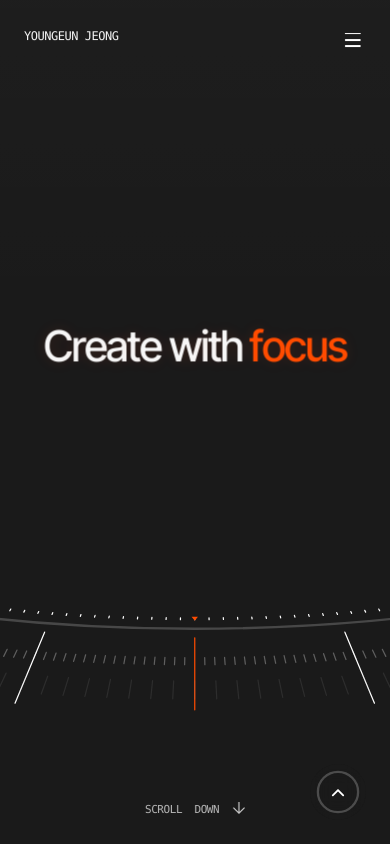
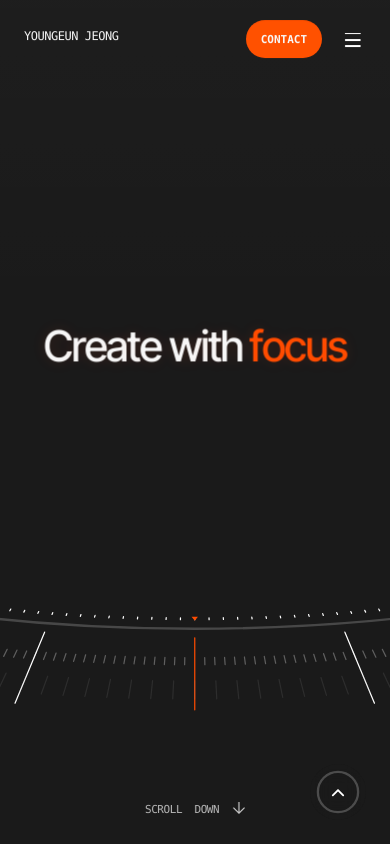
Before and after one commit to j-youngeun/personal-portfolio, a React (Vite) app: page / in a window 390 px wide. Shown: the top 844 px of the page. Built offline with nearby package versions, Linux system fonts and the light colour scheme; a web font is replaced by a local one.

Commit message:
Hide contact button on contact section

```diff
--- a/src/App.css
+++ b/src/App.css
@@ -78,6 +78,51 @@
   align-items: center;
   justify-content: flex-end;
   max-width: min(72vw, 980px);
+}
+
+.site-header__contact-link {
+  display: none;
+  align-items: center;
+  justify-content: center;
+  min-height: 38px;
+  padding: 1px 16px 0;
+  border: 1px solid rgba(255, 81, 0, 0.7);
+  border-radius: 999px;
+  background: #ff5100;
+  color: #1a1a1a;
+  font-family: var(--mono);
+  font-size: 12px;
+  font-weight: 700;
+  line-height: 1;
+  letter-spacing: 0;
+  text-decoration: none;
+  box-shadow: none;
+  transition:
+    background-color 180ms ease,
+    color 180ms ease,
+    opacity 180ms ease,
+    transform 180ms ease;
+}
+
+.site-header__contact-link--hidden {
+  opacity: 0;
+  pointer-events: none;
+  transform: translateY(-6px);
+}
+
+.site-header__contact-link:hover {
+  background: #ff6a20;
+  color: #111;
+  transform: translateY(-1px);
+}
+
+.site-header__contact-link--hidden:hover {
+  transform: translateY(-6px);
+}
+
+.site-header__contact-link:focus-visible {
+  outline: 2px solid #fff;
+  outline-offset: 4px;
 }
 
 .site-header__nav-link--hide-mobile {
@@ -3466,11 +3511,28 @@ body.mobile-menu-is-open {
 }
 
 @media (max-width: 1024px) {
+  .site-header {
+    --header-action-top: clamp(20px, 3.2vw, 28px);
+    --header-action-size: clamp(38px, 5.4vw, 46px);
+  }
+
   .site-header__nav {
     display: none;
   }
 
+  .site-header__contact-link {
+    position: fixed;
+    top: var(--header-action-top);
+    right: clamp(72px, 9vw, 86px);
+    display: inline-flex;
+    height: var(--header-action-size);
+    min-height: 0;
+  }
+
   .mobile-menu {
+    --mobile-menu-size: var(--header-action-size);
+
+    top: var(--header-action-top);
     display: block;
   }
 
@@ -3772,6 +3834,14 @@ body.mobile-menu-is-open {
 @media (max-width: 560px) {
   .site-header {
     align-items: flex-start;
+    --header-action-top: 20px;
+    --header-action-size: 38px;
+  }
+
+  .site-header__contact-link {
+    right: 68px;
+    padding-inline: 14px;
+    font-size: 11px;
   }
 
   .mobile-menu__panel {
@@ -3864,9 +3934,16 @@ body.mobile-menu-is-open {
   }
 
   .about-intro__text {
-    font-size: 23px;
+    width: 100%;
+    font-size: clamp(26px, 7.2vw, 30px);
+    line-height: 1.24;
+    text-align: left;
     white-space: normal;
     word-break: keep-all;
+  }
+
+  .about-intro__line {
+    width: 100%;
   }
 
   .about-person {
--- a/src/App.tsx
+++ b/src/App.tsx
@@ -123,14 +123,14 @@ const aboutCards: AboutCardData[] = [
         description: '그래픽 디자인 · 공사 행정 업무',
       },
       {
-        name: '서울특별시미디어재단 TBS',
+        name: '서울특별시미디어재단티비에스',
         date: '2021-2023',
         description: '영상 촬영편집 · 유튜브 업로드',
       },
     ],
   },
   {
-    title: 'CERTIFICATION',
+    title: 'CERTIFICATE',
     items: [
       { name: '한국사능력검정시험1급', date: '2023' },
       { name: '컴퓨터그래픽스운용기능사', date: '2022' },
@@ -632,9 +632,9 @@ function AboutSection() {
   const skillsDetailRef = useRef<HTMLDivElement>(null)
   const skillsMarqueeRef = useRef<HTMLDivElement>(null)
   const skillsToggleRef = useRef<HTMLButtonElement>(null)
-  const isSkillsOpenRef = useRef(false)
-  const hasAutoOpenedSkillsRef = useRef(false)
-  const [isSkillsOpen, setIsSkillsOpen] = useState(false)
+  const isSkillsOpenRef = useRef(true)
+  const hasAutoOpenedSkillsRef = useRef(true)
+  const [isSkillsOpen, setIsSkillsOpen] = useState(true)
   const [hasSkillsPlayed, setHasSkillsPlayed] = useState(false)
   const logoGroups = [toolLogos.slice(0, 8), toolLogos.slice(8, 16), toolLogos.slice(16)]
   const marqueeGroups = [...logoGroups, ...logoGroups]
@@ -1800,14 +1800,46 @@ function ContactSection() {
       return
     }
 
+    let animationFrame = 0
+
+    const syncContactState = (isVisible: boolean) => {
+      document.documentElement.classList.toggle('is-contact-active', isVisible)
+      section.classList.toggle('is-contact-visible', isVisible)
+    }
+
+    const syncContactStateFromScroll = () => {
+      const rect = section.getBoundingClientRect()
+      const viewportHeight = window.innerHeight || document.documentElement.clientHeight
+      const isContactActive = rect.top <= viewportHeight * 0.45 && rect.bottom >= viewportHeight * 0.25
+
+      syncContactState(isContactActive)
+      animationFrame = 0
+    }
+
+    const requestContactStateSync = () => {
+      if (!animationFrame) {
+        animationFrame = window.requestAnimationFrame(syncContactStateFromScroll)
+      }
+    }
+
+    syncContactStateFromScroll()
+    window.addEventListener('scroll', requestContactStateSync, { passive: true })
+    window.addEventListener('resize', requestContactStateSync)
+
     if (window.matchMedia('(prefers-reduced-motion: reduce)').matches) {
       targets.forEach((target) => target.classList.add('is-visible'))
-      return
+      return () => {
+        window.removeEventListener('scroll', requestContactStateSync)
+        window.removeEventListener('resize', requestContactStateSync)
+        if (animationFrame) {
+          window.cancelAnimationFrame(animationFrame)
+        }
+        syncContactState(false)
+      }
     }
 
     const observer = new IntersectionObserver(
       ([entry]) => {
-        section.classList.toggle('is-contact-visible', entry.isIntersecting)
         targets.forEach((target) => {
           target.classList.toggle('is-visible', entry.isIntersecting)
         })
@@ -1818,7 +1850,13 @@ function ContactSection() {
     observer.observe(section)
 
     return () => {
+      window.removeEventListener('scroll', requestContactStateSync)
+      window.removeEventListener('resize', requestContactStateSync)
+      if (animationFrame) {
+        window.cancelAnimationFrame(animationFrame)
+      }
       observer.disconnect()
+      syncContactState(false)
     }
   }, [])
 
@@ -1847,6 +1885,7 @@ function App() {
   const navPointerHandledRef = useRef(false)
   const [isHeaderVisible, setIsHeaderVisible] = useState(true)
   const [isTopButtonVisible, setIsTopButtonVisible] = useState(false)
+  const [isContactButtonHidden, setIsContactButtonHidden] = useState(false)
   const [scrollProgress, setScrollProgress] = useState(0)
 
   const scrollToHash = (hash: string, behavior: ScrollBehavior = 'smooth') => {
@@ -2001,9 +2040,14 @@ function App() {
       const nextProgress = scrollableHeight > 0 ? Math.min(Math.max(scrollTop / scrollableHeight, 0), 1) : 0
       const workSection = document.getElementById('work')
       const workStart = workSection ? workSection.offsetTop - 1 : window.innerHeight
+      const contactSection = document.getElementById('contact')
+      const contactRect = contactSection?.getBoundingClientRect()
+      const viewportHeight = window.innerHeight || document.documentElement.clientHeight
+      const isContactActive = contactRect ? contactRect.top <= viewportHeight * 0.45 && contactRect.bottom >= viewportHeight * 0.25 : false
 
       setScrollProgress(nextProgress)
       setIsTopButtonVisible(scrollTop >= workStart)
+      setIsContactButtonHidden(isContactActive)
       animationFrame = 0
     }
 
@@ -2190,6 +2234,17 @@ function App() {
               </a>
             ))}
           </nav>
+
+          <a
+            className={`site-header__contact-link${isContactButtonHidden ? ' site-header__contact-link--hidden' : ''}`}
+            href="#contact"
+            aria-hidden={isContactButtonHidden}
+            tabIndex={isContactButtonHidden ? -1 : undefined}
+            onPointerDown={(event) => handleNavPointerDown(event, '#contact')}
+            onClick={(event) => handleNavClick(event, '#contact')}
+          >
+            CONTACT
+          </a>
 
           <HamburgerMenu items={navItems} onNavigate={scrollToHash} />
         </header>
```
